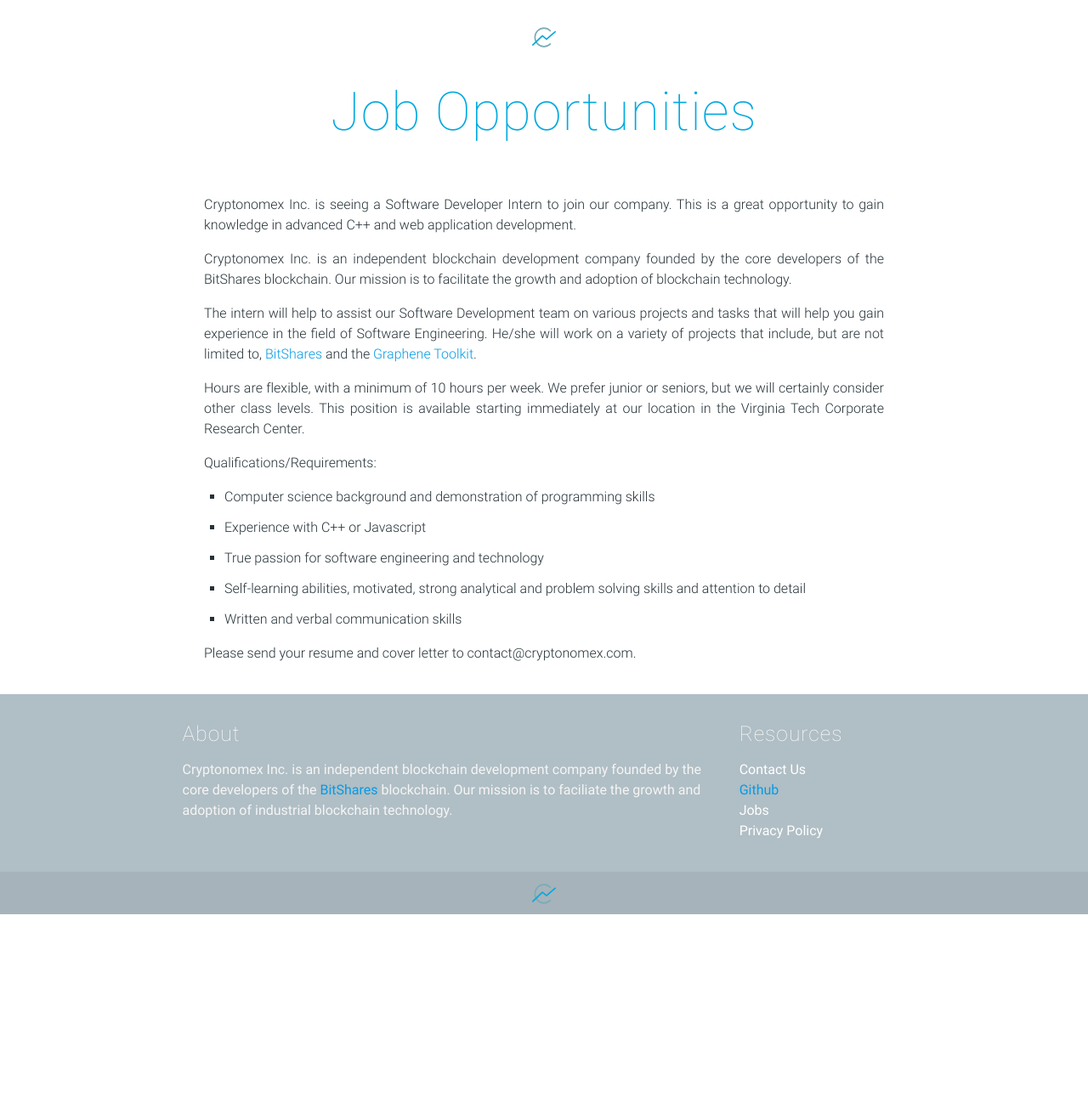
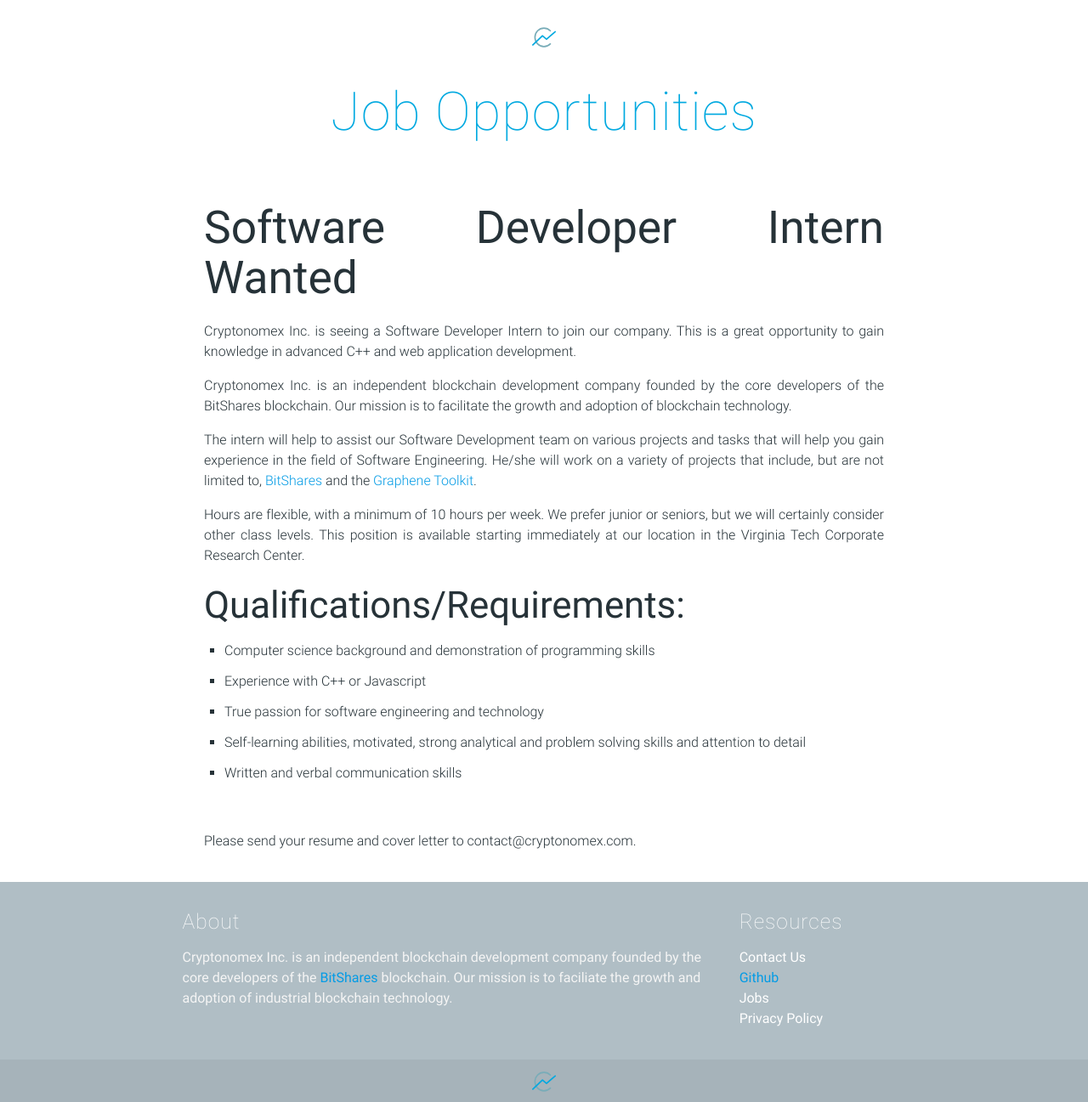
Before and after one commit to cryptonomex/cryptonomex.github.io, a Jekyll site: the page built from jobs.md, in a window 1280 px wide. Shown: the whole page at 85% size. Built offline with Jekyll 4.4.1, drawn with Linux system fonts in a browser that asks for light colours; nearby versions of some CDN libraries; before the commit the page ends 1076 px from its top, so only the background shows below that.

Commit message:
Update formatting

```diff
--- a/jobs.md
+++ b/jobs.md
@@ -3,6 +3,9 @@
 title: Job Opportunities
 permalink: /jobs/
 ---
+
+## Software Developer Intern Wanted
+
 Cryptonomex Inc. is seeing a Software Developer Intern to join our company. This is a great opportunity to gain knowledge in advanced C++ and web application development.
 
 Cryptonomex Inc. is an independent blockchain development company founded by the core developers of the BitShares blockchain. Our mission is to facilitate the growth and adoption of blockchain technology.
@@ -11,8 +14,7 @@
 
 Hours are flexible, with a minimum of 10 hours per week. We prefer junior or seniors, but we will certainly consider other class levels. This position is available starting immediately at our location in the Virginia Tech Corporate Research Center.
 
-
-Qualifications/Requirements:
+### Qualifications/Requirements:
 
    * Computer science background and demonstration of programming skills
    * Experience with C++ or Javascript
@@ -20,6 +22,6 @@
    * Self-learning abilities, motivated, strong analytical and problem solving skills and attention to detail
    * Written and verbal communication skills
 
-
+<br/>
 
 Please send your resume and cover letter to contact@cryptonomex.com.
```
